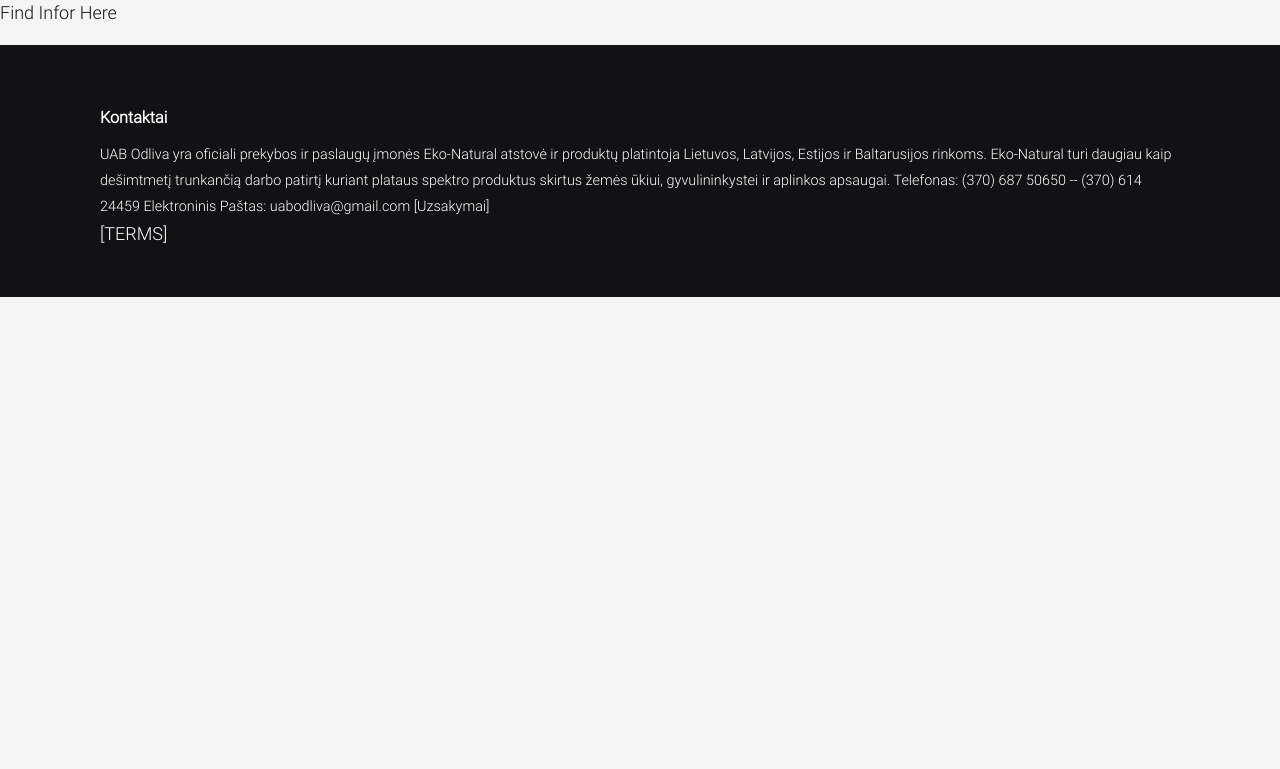
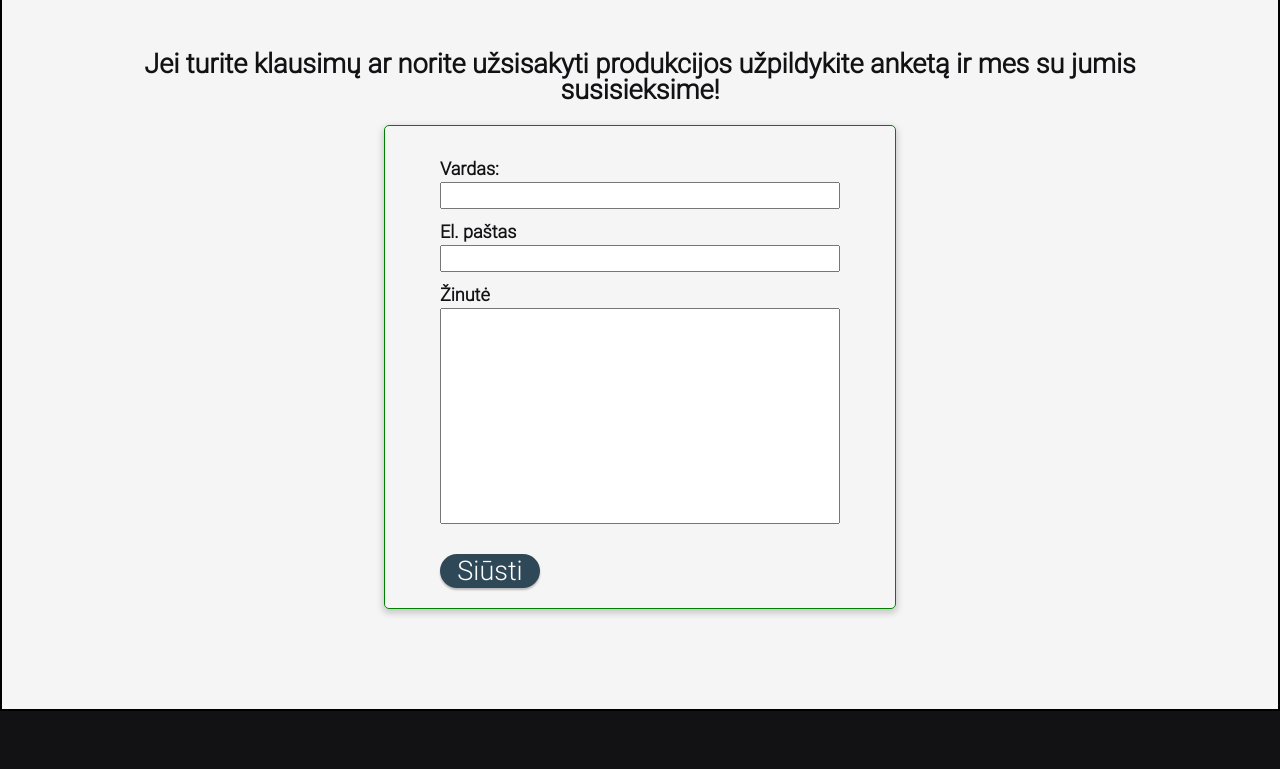
Before and after one commit to vaidotasp/odliva-pets, a Gatsby site: page /contact in a window 1280 px wide. Shown: the part 152-921 px from the top of the page. Before the commit the page ends 800 px from the top, so only its background shows below. Built offline with nearby package versions, Linux system fonts and the light colour scheme; Gatsby itself is replaced by a stand-in of ours.

Commit message:
contact page work - form init

```diff
--- a/src/components/layout.css
+++ b/src/components/layout.css
@@ -40,6 +40,7 @@
 h1 {
   font-size: 2em;
   margin: 0.67em 0;
+  line-height: 2rem;
 }
 
 * {
--- a/src/pages/contact.js
+++ b/src/pages/contact.js
@@ -1,10 +1,63 @@
 import React from 'react';
 import Layout from '../components/layout';
+import styles from './contact.module.css';
+console.log(styles);
 
 const ContactPage = () => (
   <Layout>
-    <h1>Contacts</h1>
-    <p>Find Infor Here</p>
+    <div className={styles.contactWrap}>
+      <h2>
+        Jei turite klausimų ar norite užsisakyti produkcijos užpildykite anketą
+        ir mes su jumis susisieksime!
+      </h2>
+      <div className={styles.formWrap}>
+        {' '}
+        <form id="order-form" action="#" method="post">
+          <div>
+            <label htmlFor="name">Vardas:</label>
+            <input
+              type="text"
+              name="name"
+              id="name"
+              tabIndex="1"
+              maxLength="100"
+            />
+          </div>
+          <div>
+            <label htmlFor="email">El. paštas</label>
+            <input
+              type="email"
+              name="email"
+              id="email"
+              tabIndex="2"
+              required
+              maxLength="100"
+            />
+          </div>
+          <div>
+            <label htmlFor="desc">Žinutė</label>
+            <textarea
+              name="desc"
+              id="desc"
+              cols="30"
+              rows="10"
+              tabIndex="3"
+              required
+              minLength="3"
+              maxLength="1000"
+            />
+          </div>
+          <div>
+            <input
+              className={styles.submitBtn}
+              type="submit"
+              value="Siūsti"
+              tabIndex="4"
+            />
+          </div>
+        </form>
+      </div>
+    </div>
   </Layout>
 );
 
--- /dev/null
+++ b/src/pages/contact.module.css
@@ -0,0 +1,63 @@
+.contactWrap {
+  padding: 100px;
+  border: 2px solid black;
+}
+
+.contactWrap > h2 {
+  text-align: center;
+}
+
+.formWrap {
+  width: 40vw;
+  margin: 0 auto;
+}
+
+form {
+  border: 1px solid green;
+  display: grid;
+  justify-content: center;
+  width: auto;
+  padding: 20px;
+  box-shadow: 0 3px 7px 1px #0003;
+  border-radius: 5px;
+}
+
+form > div {
+  display: flex;
+  flex-direction: column;
+  margin-top: 10px;
+}
+
+button,
+input,
+select,
+textarea {
+  font-family: inherit;
+  font-size: 100%;
+  width: 400px;
+  margin: 0;
+
+  -webkit-box-sizing: border-box; /* For legacy WebKit based browsers */
+  -moz-box-sizing: border-box; /* For legacy (Firefox <29) Gecko based browsers */
+  box-sizing: border-box;
+}
+
+textarea {
+  resize: none;
+}
+label {
+  font-weight: 700;
+}
+
+.submitBtn {
+  margin-top: 20px;
+  background-color: #2f4858;
+  color: #fff;
+  border-radius: 50px;
+  text-align: center;
+  box-shadow: 0px 2px 2px rgba(0, 0, 0, 0.25);
+  cursor: pointer;
+  font-size: 1.5rem;
+  border: 0;
+  width: 100px;
+}
--- a/src/pages/info.module.css
+++ b/src/pages/info.module.css
@@ -65,10 +65,6 @@
   border-radius: 5px;
 }
 
-.animalDescWrap {
-  /* margin-top: 5rem; */
-}
-
 .animalDesc {
   display: grid;
   grid-template-columns: 1fr auto;
--- a/src/pages/main.module.css
+++ b/src/pages/main.module.css
@@ -18,6 +18,10 @@
   justify-content: center;
   flex-direction: column;
   padding-left: 40px;
+}
+
+.heroInner > p {
+  margin-bottom: 15px;
 }
 
 .mainPitch {
```
